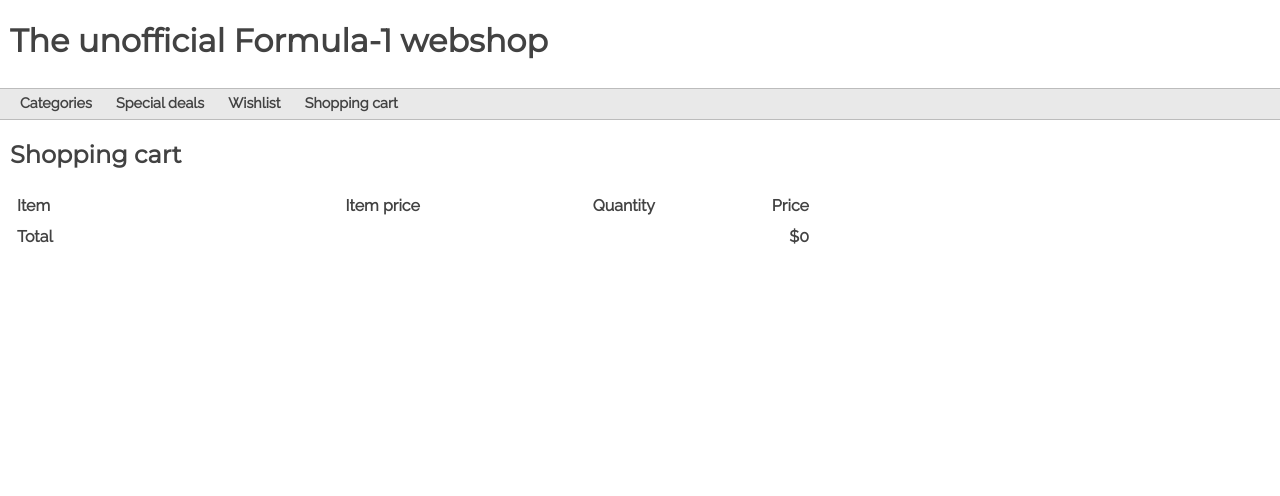
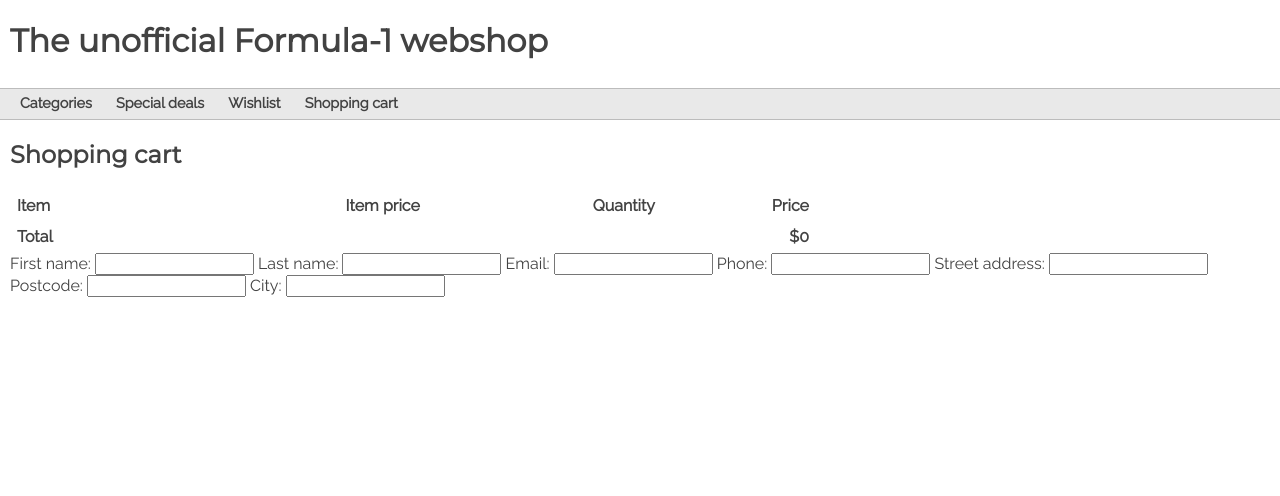
Before and after one commit to hansludvig/dat310_web, a Flask app: page /checkout in a window 1280 px wide. Shown: the top 496 px of the page. Run offline with Flask 2, Linux system fonts and the light colour scheme; some libraries are stand-ins or nearby versions.

Commit message:
started on ckechout form

```diff
--- a/assignments/7/templates/checkout_0.html
+++ b/assignments/7/templates/checkout_0.html
@@ -38,8 +38,14 @@
     </section>
 
     <section>
-        <form action="" method="POST">
-
+        <form action="{{ url_for('checkout') }}" method="POST">
+            <label>First name: <input type="text" name="fname"></label>
+            <label>Last name: <input type="text" name="lname"></label>
+            <label>Email: <input type="email" name="email"></label>
+            <label>Phone: <input type="number" name="phone"></label>
+            <label>Street address: <input type="text" name="saddress"></label>
+            <label>Postcode: <input type="number" name="postcode"></label>
+            <label>City: <input type="text" name="city"></label>
         </form>
     </section>
 
```
